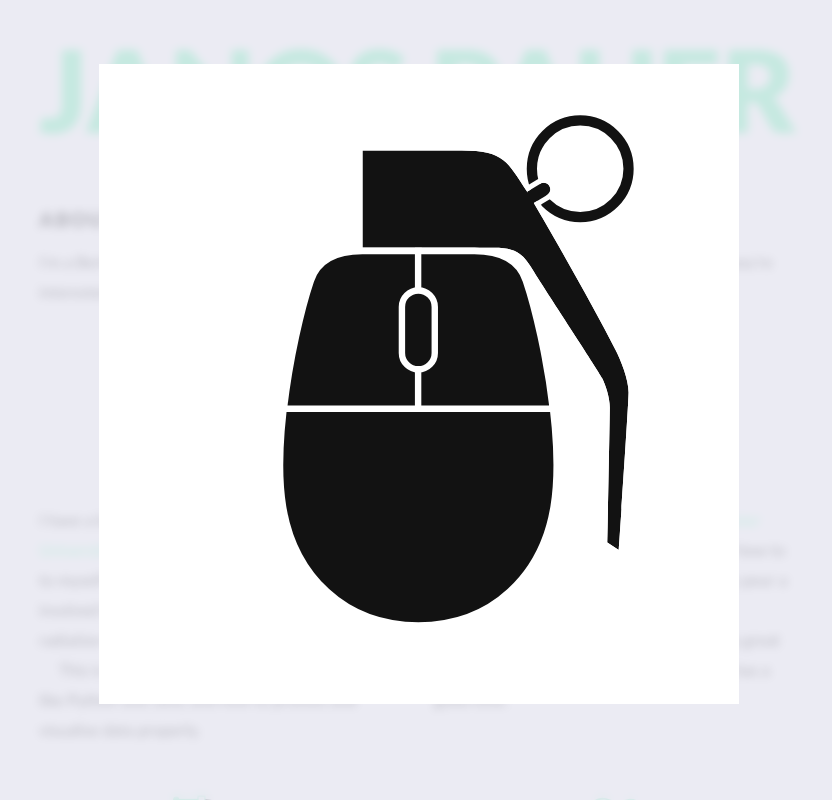
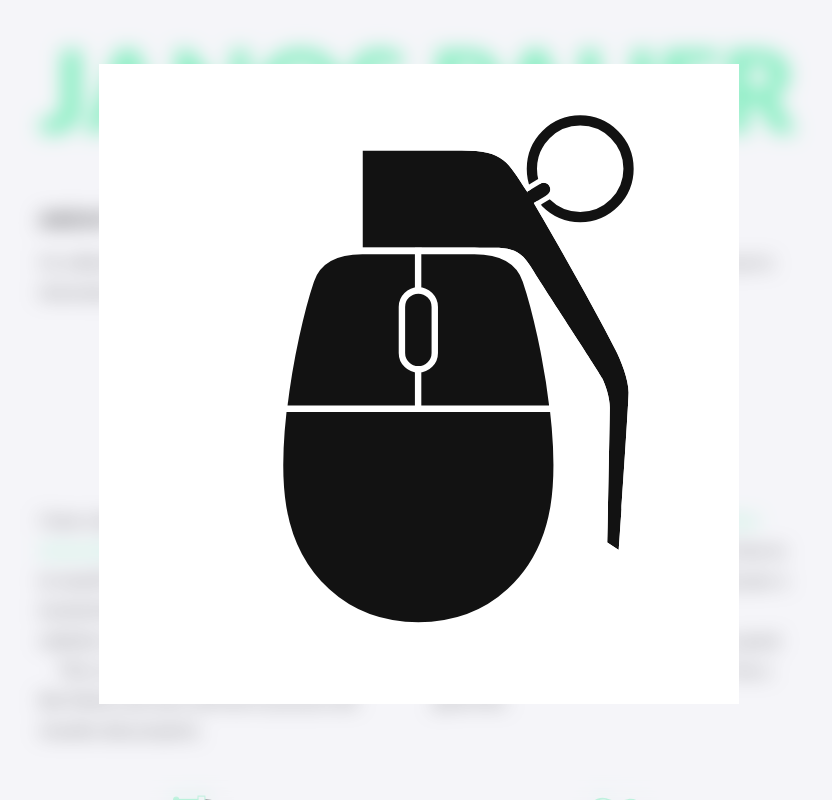
Before and after one commit to janospower/cv, a PHP site: page / in a window 1280 px wide, after a click that opens the changed part. Shown: the whole page, without its empty margins (221-1053 px from the left). Run offline with PHP 8.4, Linux system fonts and the light colour scheme.

Commit message:
Adjusted lightbox bg

```diff
--- a/css/stylesheet.css
+++ b/css/stylesheet.css
@@ -229,9 +229,9 @@ footer .lfloat, footer .rfloat{
     	text-align: center;
     	top: 0;
     	left: 0;
-    	background: rgba(230,230,240,0.8);
-      -webkit-backdrop-filter: blur(5px);
-      backdrop-filter: blur(5px);
+    	background: rgba(230,230,240,0.4);
+      -webkit-backdrop-filter: blur(10px);
+      backdrop-filter: blur(10px);
     }
     .lightbox img {
     	/** Pad the lightbox image */
```
